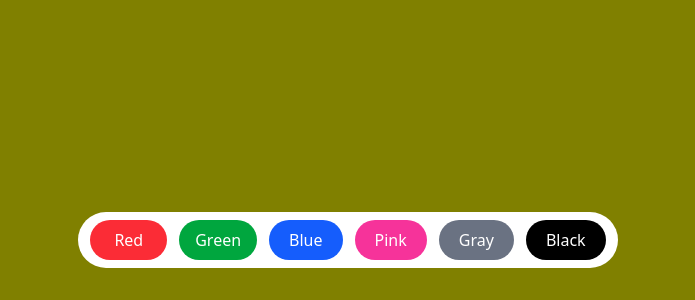
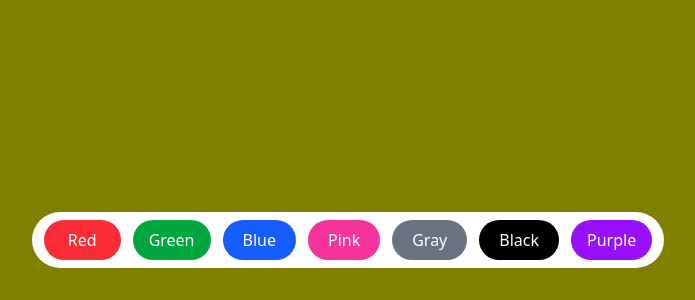
Before and after one commit to mustafakamran01/React, a React app in the folder 04_bgChanger/: page / in a window 1280 px wide. Shown: the part 500-800 px from the top of the page, without its empty margins (292-987 px from the left). Built offline with nearby package versions, Linux system fonts and the light colour scheme; the HTML template or start-up script is replaced by a standard one.

Commit message:
Adding buttons

```diff
--- a/04_bgChanger/src/App.jsx
+++ b/04_bgChanger/src/App.jsx
@@ -39,6 +39,10 @@ function App() {
           className='outline-none bg-black text-white rounded-full px-5 py-2'
           >Black</button>
 
+          <button onClick={ () => setColor("purple")}
+          className='outline-none bg-purple-600 text-white rounded-full px-4 py-2'
+          >Purple</button>
+
         </div>
 
       </div>
```
